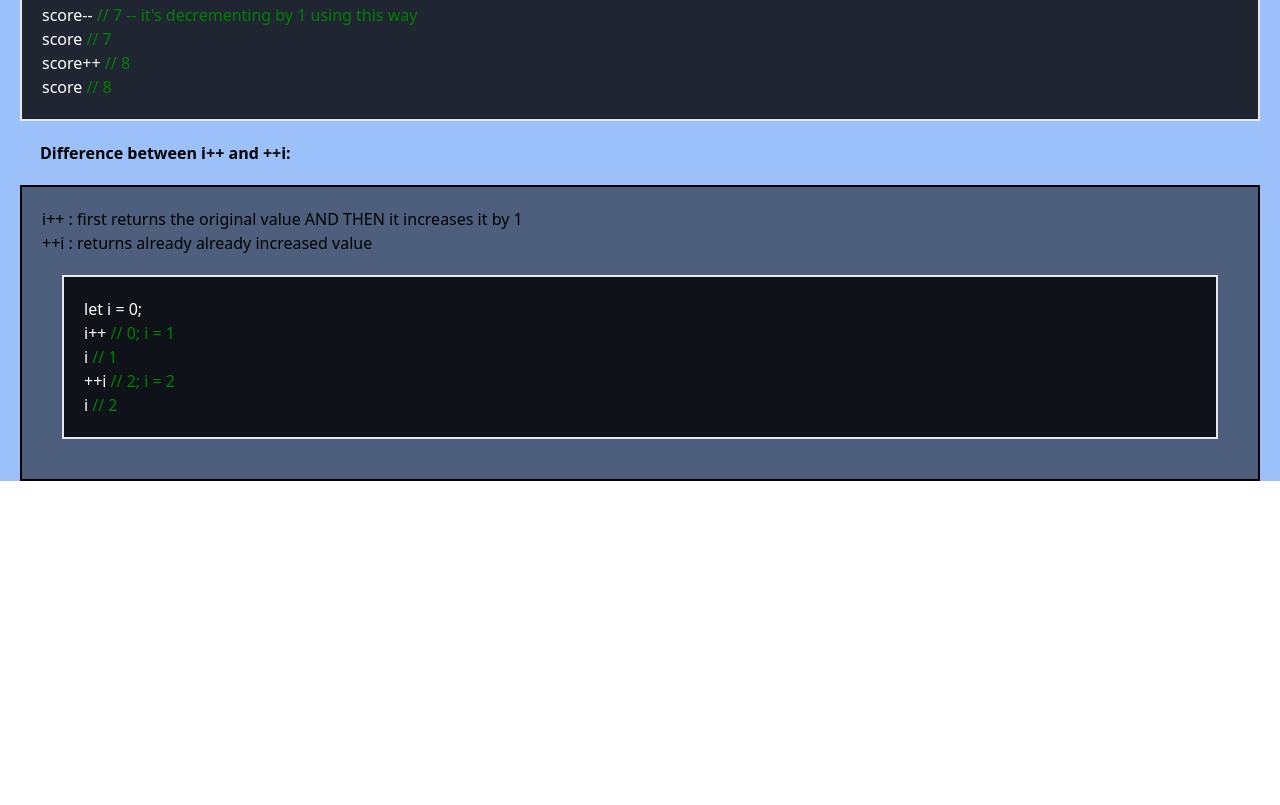
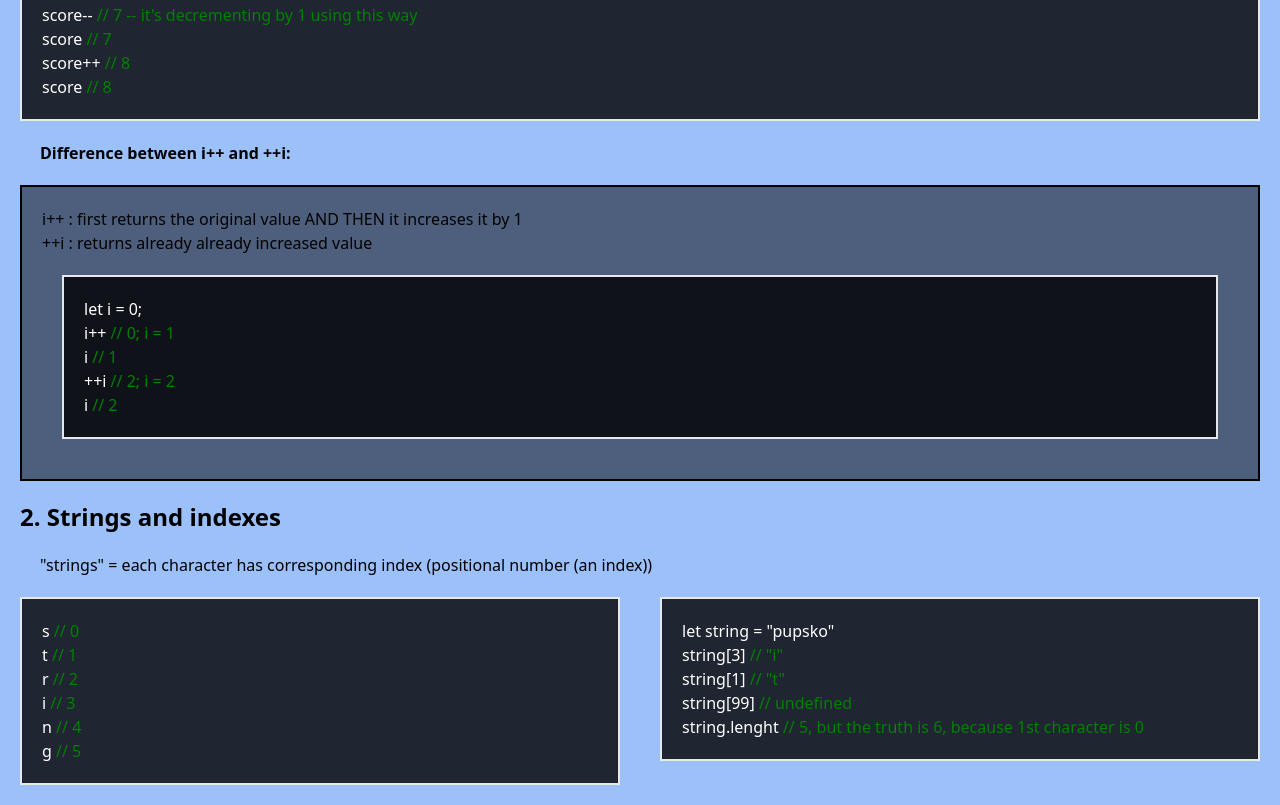
Before and after one commit to CarelessPepper47/Diff, a website: page index.html in a window 1280 px wide. Shown: the part 1035-1840 px from the top of the page. Before the commit the page ends 1536 px from the top, so only its background shows below. Drawn offline with Linux system fonts and the light colour scheme.

Commit message:
niewiele dzis poszlo, ale wsio jest ustawione na prace, plus costam jest lizniete; zapraszam jutro

```diff
--- a/index.html
+++ b/index.html
@@ -117,6 +117,41 @@
           </div>
         </div>
       </div>
+      <div class="">
+        <h1 class="font-semibold text-2xl m-5">2. Strings and indexes</h1>
+        <div class="flex flex-col">
+          <p class="mx-10">
+            "strings" = each character has corresponding index (positional
+            number (an index))
+          </p>
+          <div class="flex">
+            <section
+              class="border-2 m-5 flex flex-col bg-black/80 text-white p-5 w-1/2"
+            >
+              <p>s <span class="kom"> // 0</span></p>
+              <p>t <span class="kom"> // 1</span></p>
+              <p>r <span class="kom"> // 2</span></p>
+              <p>i <span class="kom"> // 3</span></p>
+              <p>n <span class="kom"> // 4</span></p>
+              <p>g <span class="kom"> // 5</span></p>
+            </section>
+            <section
+              class="border-2 m-5 flex flex-col bg-black/80 text-white p-5 w-1/2 h-fit"
+            >
+              <p>let string = "pupsko" <span class="kom"></span></p>
+              <p>string[3] <span class="kom"> // "i" </span></p>
+              <p>string[1] <span class="kom"> // "t" </span></p>
+              <p>string[99] <span class="kom"> // undefined </span></p>
+              <p>
+                string.lenght
+                <span class="kom">
+                  // 5, but the truth is 6, because 1st character is 0
+                </span>
+              </p>
+            </section>
+          </div>
+        </div>
+      </div>
     </div>
   </body>
 </html>
```
Also changed, not shown: main.css.
